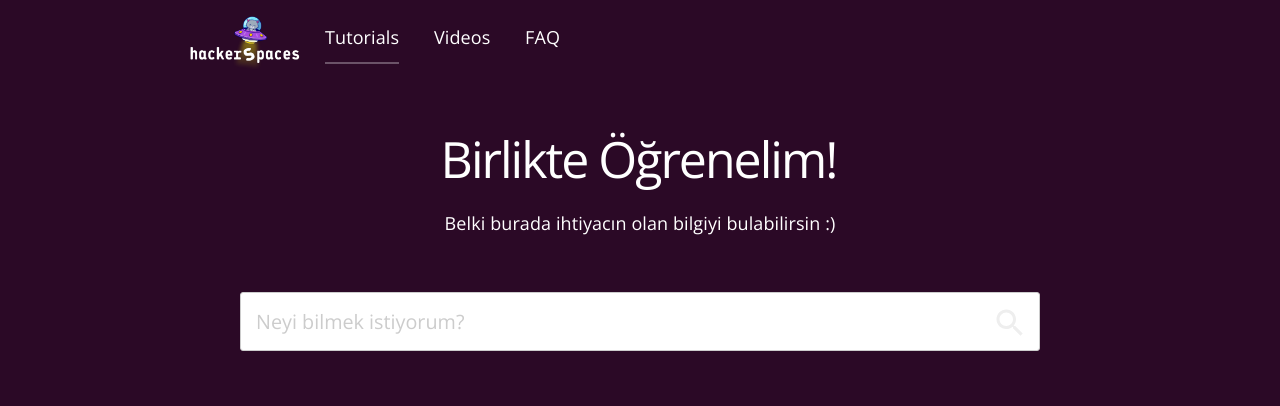
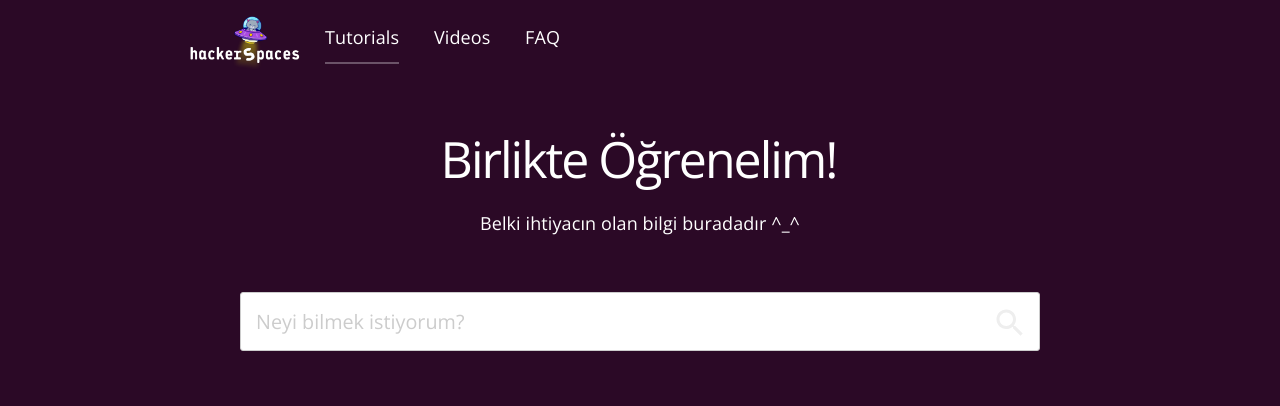
Before and after one commit to 101020210359/hackerspaces.me, a Jekyll site: the page built from index.html, in a window 1280 px wide. Shown: the top 406 px of the page. Built offline with Jekyll 4.4.1, drawn with Linux system fonts in a browser that asks for light colours; nearby versions of some CDN libraries.

Commit message:
Update default.html

```diff
--- a/_layouts/default.html
+++ b/_layouts/default.html
@@ -35,7 +35,7 @@
 				</section>
 				<section class="hero_search">
 					<h1>Birlikte Öğrenelim!</h1>
-					<p>Belki burada ihtiyacın olan bilgiyi bulabilirsin :)</p>
+					<p>Belki ihtiyacın olan bilgi buradadır ^_^</p>
 					{% include search.html %}
 				</section>
 			</div>
```
